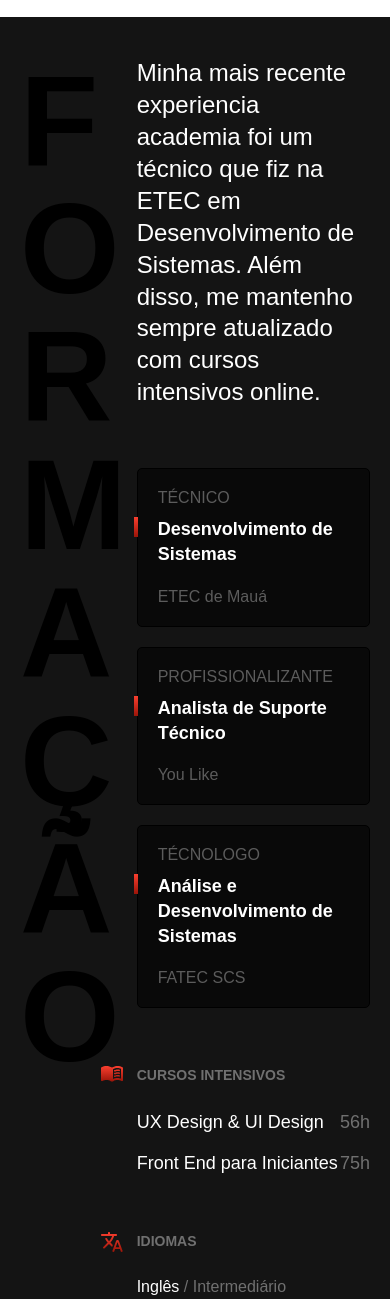
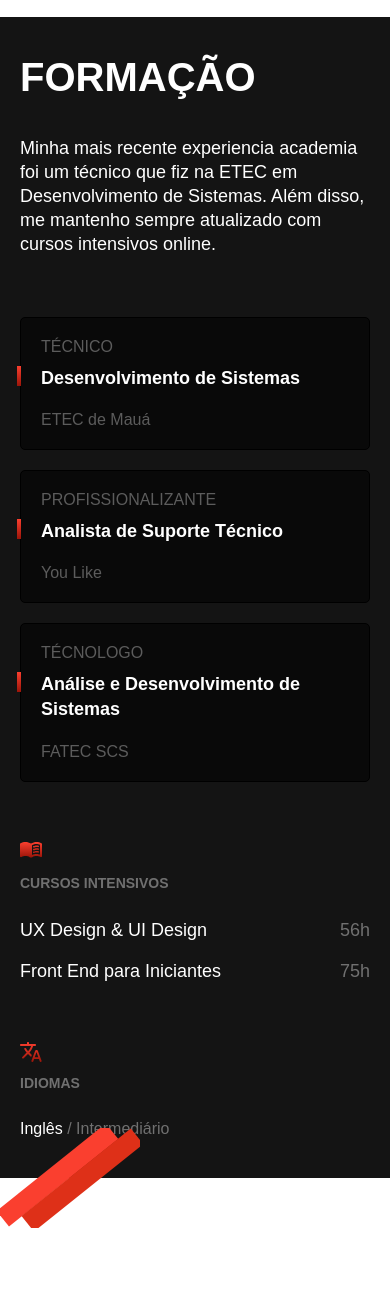
Before and after one commit to rafaellohan/projeto-portifolio-origamid, a plain HTML site: page index.html in a window 390 px wide. Shown: the part 1820-3119 px from the top of the page. After the commit the page ends 3048 px from the top, so only its background shows below. Drawn offline with Linux system fonts and the light colour scheme.

Commit message:
formaçao responsivo

```diff
--- a/css/formacao.css
+++ b/css/formacao.css
@@ -1,6 +1,7 @@
 .formacao {
   background-color: #141414;
   color: #fff;
+  position: relative;
 }
 
 .form-container {
@@ -9,11 +10,23 @@
   margin: 0 auto;
   display: grid;
   grid-template-columns: 1fr 2fr;
-  justify-content: center;
+
+  position: relative;
+}
+
+.form-container::after {
+  content: "";
+  display: block;
+  width: 140px;
+  height: 100px;
+  background: url(../img/detalhe.svg) no-repeat center;
+  position: absolute;
+  bottom: -50px;
 }
 
 .formacao .subtitulo {
   color: #000;
+  max-width: 5ch;
 }
 
 .form-texto {
@@ -93,7 +106,7 @@
 .cursos-intensivos h3::before {
   content: "";
   display: block;
-  background: url("/img/cursos.svg") no-repeat;
+  background: url("../img/cursos.svg") no-repeat;
   width: 24px;
   height: 24px;
   position: absolute;
@@ -117,7 +130,7 @@
 .idiomas h3::before {
   content: "";
   display: block;
-  background: url("/img/idiomas.svg") no-repeat;
+  background: url("../img/idiomas.svg") no-repeat;
   width: 24px;
   height: 24px;
   position: absolute;
@@ -128,3 +141,28 @@
 .idiomas span {
   color: #707070;
 }
+
+@media (max-width: 800px) {
+  .form-container {
+    grid-template-columns: 1fr;
+    gap: 40px;
+  }
+  .form-container .subtitulo {
+    font-size: 3rem;
+    max-width: initial;
+    color: #fff;
+  }
+  .form-container .form-texto {
+    font-size: 1.125rem;
+  }
+  .form-extra h3::before {
+    position: initial;
+    margin-bottom: 10px;
+  }
+}
+
+@media (max-width: 400px) {
+  .form-container .subtitulo {
+    font-size: 2.5rem;
+  }
+}
--- a/index.html
+++ b/index.html
@@ -10,7 +10,7 @@
 
 <body>
   <header class="cabecalho">
-    <img src="/img/logo.svg" alt="Logo">
+    <img src="./img/logo.svg" alt="Logo">
     <nav>
       <ul class="cabecalho-menu">
         <li><a href="#experiencia">Experiência</a> </li>
```
